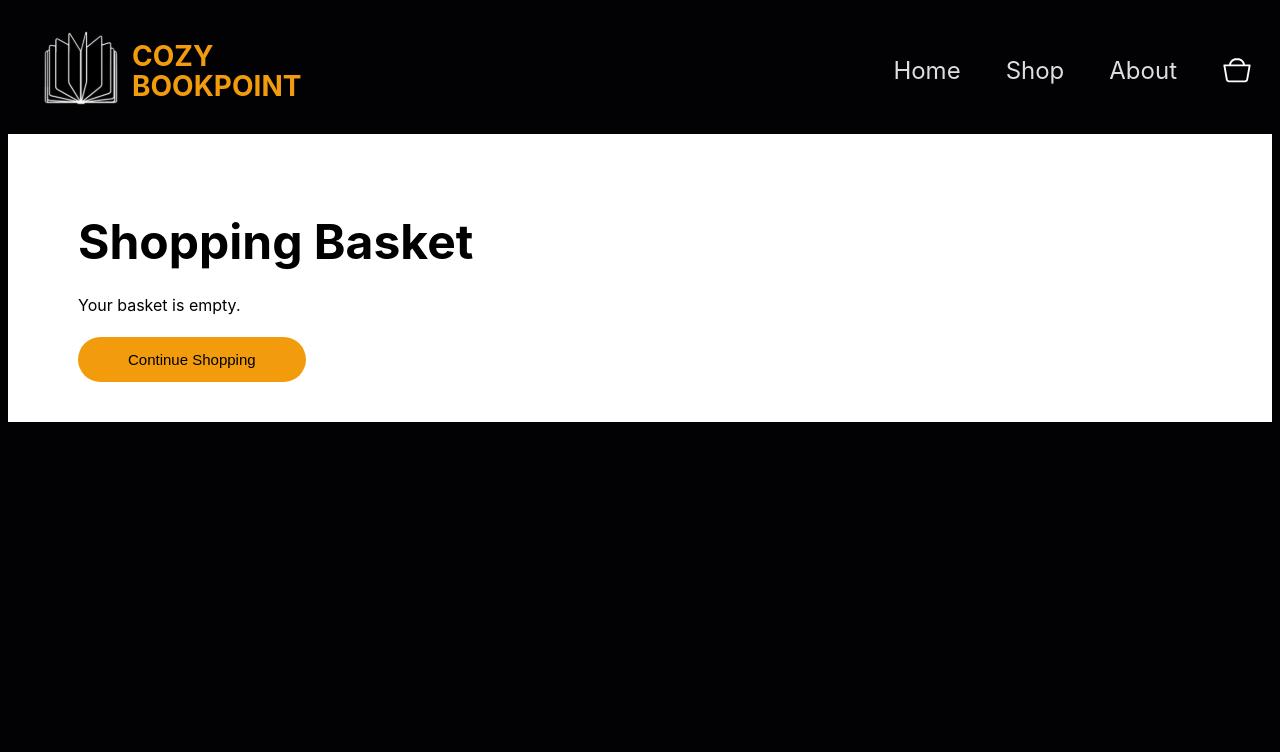
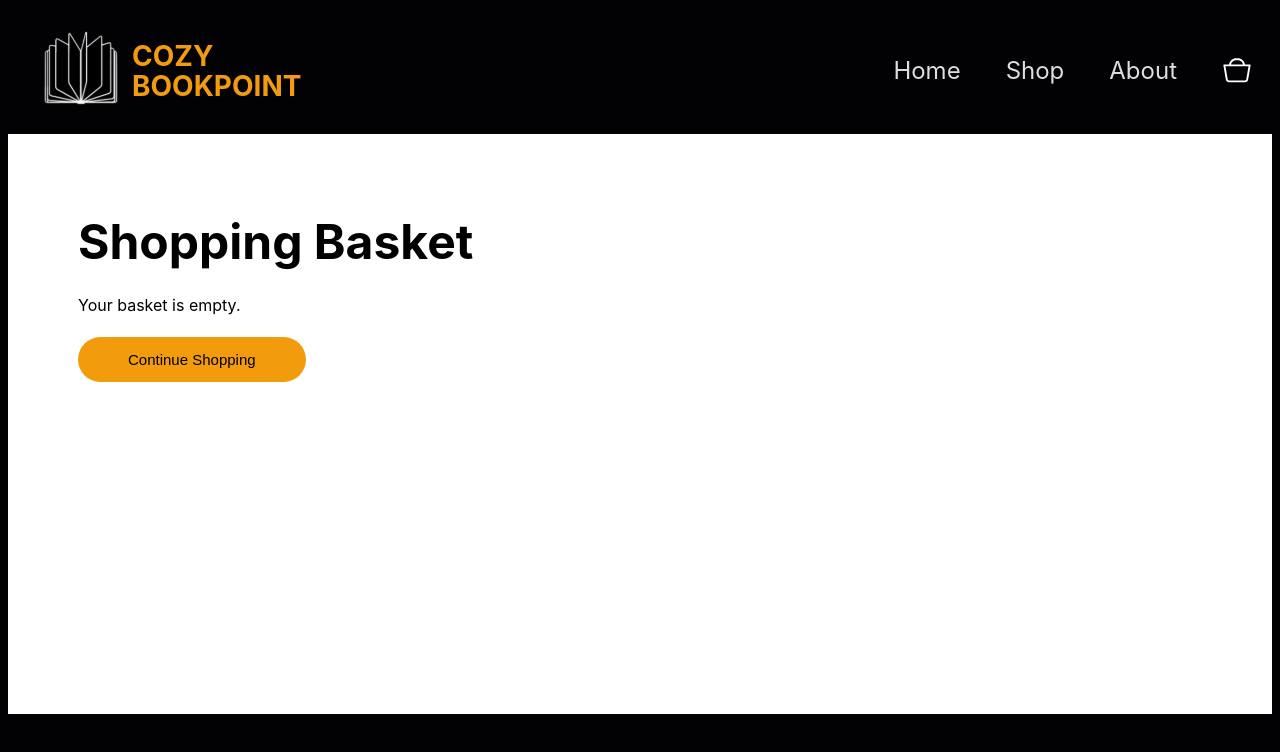
Before and after one commit to denysmerts/set09103, a React (Vite) app in the folder frontend/frontend-bookshop/: page /basket in a window 1280 px wide. Shown: the top 752 px of the page. Built offline with nearby package versions, Linux system fonts and the light colour scheme.

Commit message:
updated basket styling

```diff
--- a/frontend/frontend-bookshop/src/pages/Basket/Basket.scss
+++ b/frontend/frontend-bookshop/src/pages/Basket/Basket.scss
@@ -1,6 +1,7 @@
 .basket-page {
   background-color: white;
   color: black;
+  min-height: 70vh;
   height: 100%;
   padding: 0 70px;
   padding-bottom: 20px;
```
